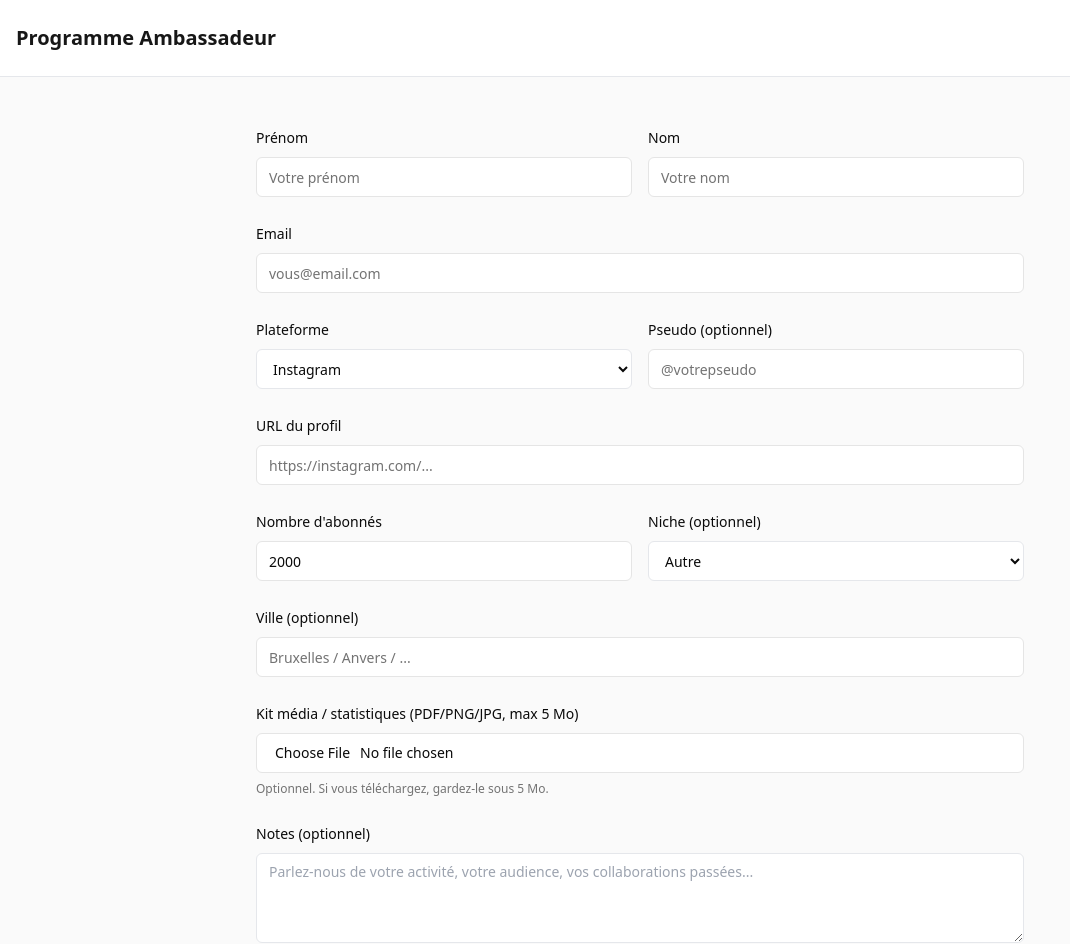
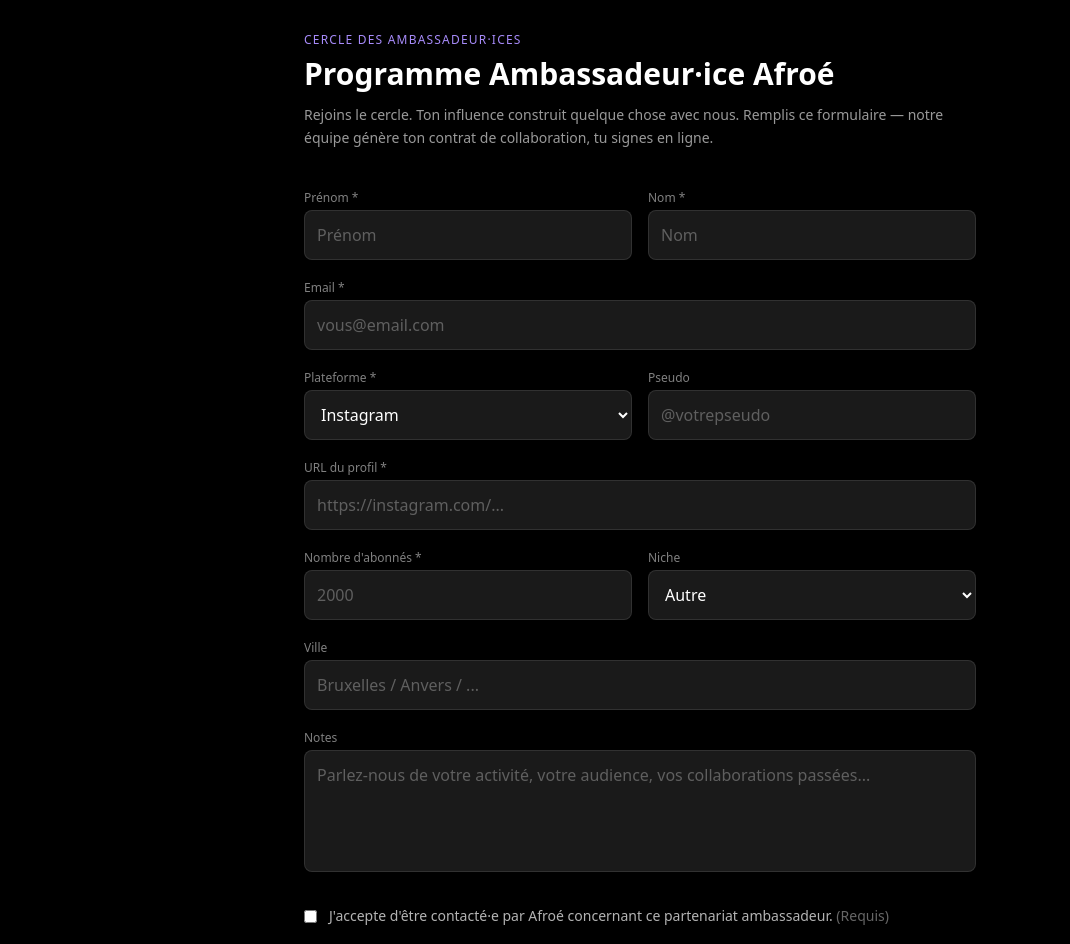
Before and after one commit to Leesa-ux/sb1-lrzy6akv00, a Next.js app: page /ambassadors/apply in a window 1280 px wide. Shown: the top 944 px of the page, without its empty margins (0-1070 px from the left). Built offline with nearby package versions, Linux system fonts and the light colour scheme.

Commit message:
Fix /ambassadors/apply: replace broken component import with self-contained page
Removes dependency on AmbassadorApplicationForm which caused
clientModules bundling error. Inline form preserves all fields
and API call behavior.

https://claude.ai/code/session_01JEeSkwgaxKBukvn7NfvUmp

```diff
--- a/app/ambassadors/apply/page.tsx
+++ b/app/ambassadors/apply/page.tsx
@@ -1,19 +1,244 @@
-import { AmbassadorApplicationForm } from "@/components/ambassadors/AmbassadorApplicationForm";
+"use client";
+
+import * as React from "react";
 
 export default function AmbassadorApplyPage() {
-  return (
-    <div className="min-h-screen bg-neutral-50">
-      <header className="border-b bg-white py-6">
-        <div className="mx-auto max-w-7xl px-4">
-          <h1 className="text-xl font-bold text-neutral-900">Programme Ambassadeur</h1>
-        </div>
-      </header>
+  const [loading, setLoading] = React.useState(false);
+  const [sent, setSent] = React.useState(false);
+  const [error, setError] = React.useState<string | null>(null);
 
-      <main className="py-12 px-4 sm:px-6 lg:px-8 overflow-visible">
-        <div className="mx-auto max-w-3xl h-auto">
-          <AmbassadorApplicationForm />
+  const [form, setForm] = React.useState({
+    first_name: "",
+    last_name: "",
+    email: "",
+    platform: "instagram",
+    handle: "",
+    profile_url: "",
+    followers_count: "",
+    city: "",
+    niche: "other",
+    notes: "",
+    consent: false,
+  });
+
+  const handleChange = (
+    e: React.ChangeEvent<HTMLInputElement | HTMLSelectElement | HTMLTextAreaElement>
+  ) => {
+    const { name, value, type } = e.target;
+    setForm((prev) => ({
+      ...prev,
+      [name]: type === "checkbox" ? (e.target as HTMLInputElement).checked : value,
+    }));
+  };
+
+  const handleSubmit = async (e: React.FormEvent) => {
+    e.preventDefault();
+    if (!form.consent) return;
+    try {
+      setLoading(true);
+      setError(null);
+      const formData = new FormData();
+      Object.entries(form).forEach(([k, v]) => formData.append(k, String(v)));
+      const res = await fetch("/api/ambassadors/apply", {
+        method: "POST",
+        body: formData,
+      });
+      const json = await res.json();
+      if (!res.ok) throw new Error(json.error || "Erreur lors de l'envoi");
+      setSent(true);
+    } catch (err: any) {
+      setError(err.message || "Erreur inattendue");
+    } finally {
+      setLoading(false);
+    }
+  };
+
+  if (sent) {
+    return (
+      <main className="min-h-screen bg-black text-white flex items-center justify-center p-8">
+        <div className="max-w-xl w-full text-center">
+          <div className="text-5xl mb-6">✅</div>
+          <h1 className="text-3xl font-bold mb-4">Candidature envoyée !</h1>
+          <p className="text-base opacity-70">
+            Merci. L'équipe Afroé reviendra vers toi rapidement avec ton contrat.
+          </p>
         </div>
       </main>
-    </div>
+    );
+  }
+
+  return (
+    <main className="min-h-screen bg-black text-white p-8">
+      <div className="max-w-2xl mx-auto">
+        <div className="mb-10">
+          <p className="text-xs tracking-widest text-violet-400 uppercase mb-2">
+            Cercle des Ambassadeur·ices
+          </p>
+          <h1 className="text-3xl font-bold mb-3">Programme Ambassadeur·ice Afroé</h1>
+          <p className="text-sm text-white/60 leading-relaxed">
+            Rejoins le cercle. Ton influence construit quelque chose avec nous.
+            Remplis ce formulaire — notre équipe génère ton contrat de collaboration, tu signes en ligne.
+          </p>
+        </div>
+
+        <form className="space-y-5" onSubmit={handleSubmit}>
+          <div className="grid grid-cols-2 gap-4">
+            <div>
+              <label className="block text-xs text-white/50 mb-1">Prénom *</label>
+              <input
+                name="first_name"
+                value={form.first_name}
+                onChange={handleChange}
+                required
+                placeholder="Prénom"
+                className="w-full rounded-lg p-3 bg-white/10 border border-white/10 text-white placeholder:text-white/30 focus:outline-none focus:border-violet-500"
+              />
+            </div>
+            <div>
+              <label className="block text-xs text-white/50 mb-1">Nom *</label>
+              <input
+                name="last_name"
+                value={form.last_name}
+                onChange={handleChange}
+                required
+                placeholder="Nom"
+                className="w-full rounded-lg p-3 bg-white/10 border border-white/10 text-white placeholder:text-white/30 focus:outline-none focus:border-violet-500"
+              />
+            </div>
+          </div>
+
+          <div>
+            <label className="block text-xs text-white/50 mb-1">Email *</label>
+            <input
+              name="email"
+              type="email"
+              value={form.email}
+              onChange={handleChange}
+              required
+              placeholder="vous@email.com"
+              className="w-full rounded-lg p-3 bg-white/10 border border-white/10 text-white placeholder:text-white/30 focus:outline-none focus:border-violet-500"
+            />
+          </div>
+
+          <div className="grid grid-cols-2 gap-4">
+            <div>
+              <label className="block text-xs text-white/50 mb-1">Plateforme *</label>
+              <select
+                name="platform"
+                value={form.platform}
+                onChange={handleChange}
+                className="w-full rounded-lg p-3 bg-white/10 border border-white/10 text-white focus:outline-none focus:border-violet-500"
+              >
+                <option value="instagram">Instagram</option>
+                <option value="tiktok">TikTok</option>
+                <option value="youtube">YouTube</option>
+                <option value="other">Autre</option>
+              </select>
+            </div>
+            <div>
+              <label className="block text-xs text-white/50 mb-1">Pseudo</label>
+              <input
+                name="handle"
+                value={form.handle}
+                onChange={handleChange}
+                placeholder="@votrepseudo"
+                className="w-full rounded-lg p-3 bg-white/10 border border-white/10 text-white placeholder:text-white/30 focus:outline-none focus:border-violet-500"
+              />
+            </div>
+          </div>
+
+          <div>
+            <label className="block text-xs text-white/50 mb-1">URL du profil *</label>
+            <input
+              name="profile_url"
+              value={form.profile_url}
+              onChange={handleChange}
+              required
+              placeholder="https://instagram.com/..."
+              className="w-full rounded-lg p-3 bg-white/10 border border-white/10 text-white placeholder:text-white/30 focus:outline-none focus:border-violet-500"
+            />
+          </div>
+
+          <div className="grid grid-cols-2 gap-4">
+            <div>
+              <label className="block text-xs text-white/50 mb-1">Nombre d'abonnés *</label>
+              <input
+                name="followers_count"
+                type="number"
+                value={form.followers_count}
+                onChange={handleChange}
+                required
+                placeholder="2000"
+                className="w-full rounded-lg p-3 bg-white/10 border border-white/10 text-white placeholder:text-white/30 focus:outline-none focus:border-violet-500"
+              />
+            </div>
+            <div>
+              <label className="block text-xs text-white/50 mb-1">Niche</label>
+              <select
+                name="niche"
+                value={form.niche}
+                onChange={handleChange}
+                className="w-full rounded-lg p-3 bg-white/10 border border-white/10 text-white focus:outline-none focus:border-violet-500"
+              >
+                <option value="hair">Cheveux</option>
+                <option value="nails">Ongles</option>
+                <option value="skincare">Soins de la peau</option>
+                <option value="lifestyle">Style de vie</option>
+                <option value="other">Autre</option>
+              </select>
+            </div>
+          </div>
+
+          <div>
+            <label className="block text-xs text-white/50 mb-1">Ville</label>
+            <input
+              name="city"
+              value={form.city}
+              onChange={handleChange}
+              placeholder="Bruxelles / Anvers / ..."
+              className="w-full rounded-lg p-3 bg-white/10 border border-white/10 text-white placeholder:text-white/30 focus:outline-none focus:border-violet-500"
+            />
+          </div>
+
+          <div>
+            <label className="block text-xs text-white/50 mb-1">Notes</label>
+            <textarea
+              name="notes"
+              value={form.notes}
+              onChange={handleChange}
+              rows={4}
+              placeholder="Parlez-nous de votre activité, votre audience, vos collaborations passées..."
+              className="w-full rounded-lg p-3 bg-white/10 border border-white/10 text-white placeholder:text-white/30 focus:outline-none focus:border-violet-500 resize-none"
+            />
+          </div>
+
+          <div className="flex items-start gap-3 pt-2">
+            <input
+              type="checkbox"
+              name="consent"
+              checked={form.consent}
+              onChange={handleChange}
+              className="mt-1 accent-violet-500"
+            />
+            <p className="text-sm text-white/70">
+              J'accepte d'être contacté·e par Afroé concernant ce partenariat ambassadeur.{" "}
+              <span className="text-white/40">(Requis)</span>
+            </p>
+          </div>
+
+          {error && (
+            <p className="text-sm text-red-400 bg-red-500/10 rounded-lg px-4 py-3">{error}</p>
+          )}
+
+          <button
+            type="submit"
+            disabled={loading || !form.consent}
+            className="w-full rounded-lg p-4 bg-violet-600 hover:bg-violet-700 disabled:opacity-40 disabled:cursor-not-allowed text-white font-bold text-sm tracking-widest uppercase transition-colors"
+          >
+            {loading ? "Envoi en cours..." : "Demander mon contrat Afroé →"}
+          </button>
+        </form>
+      </div>
+    </main>
   );
 }
```
